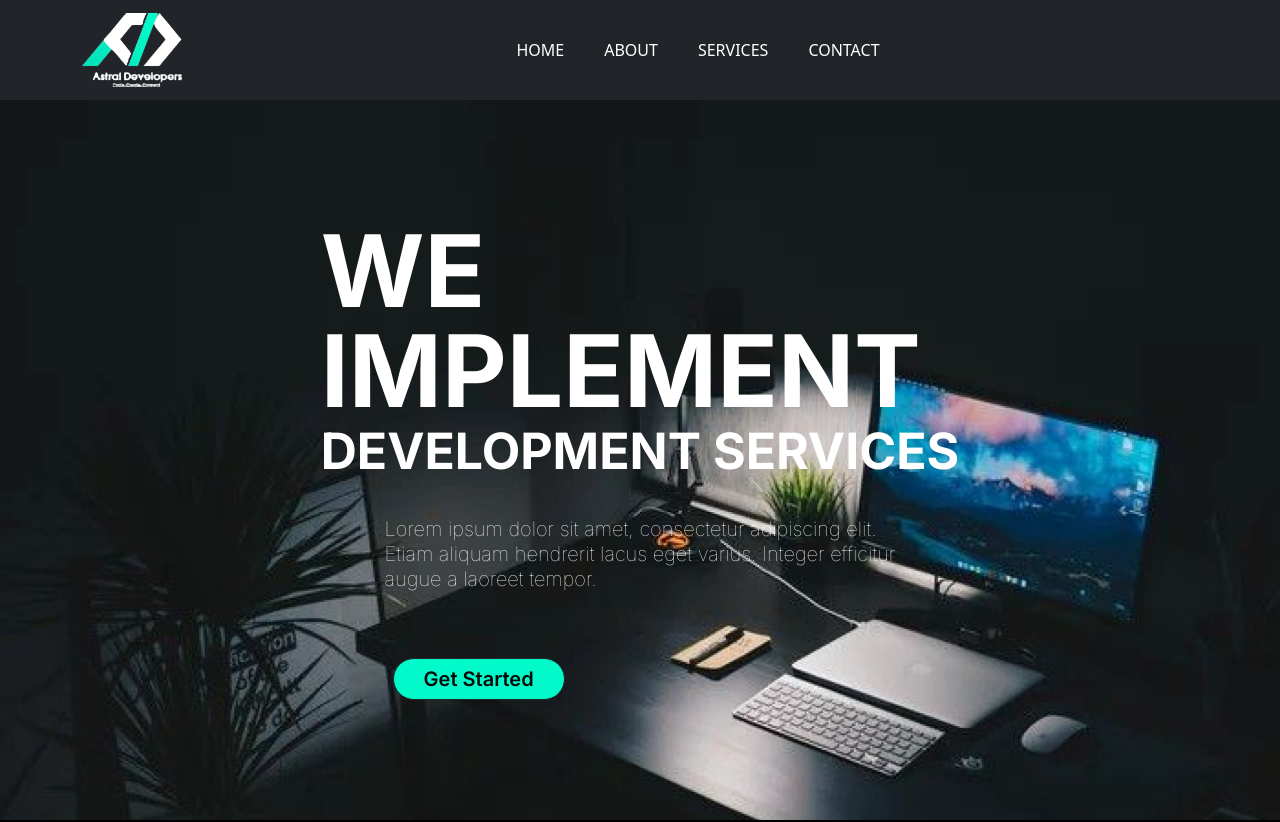
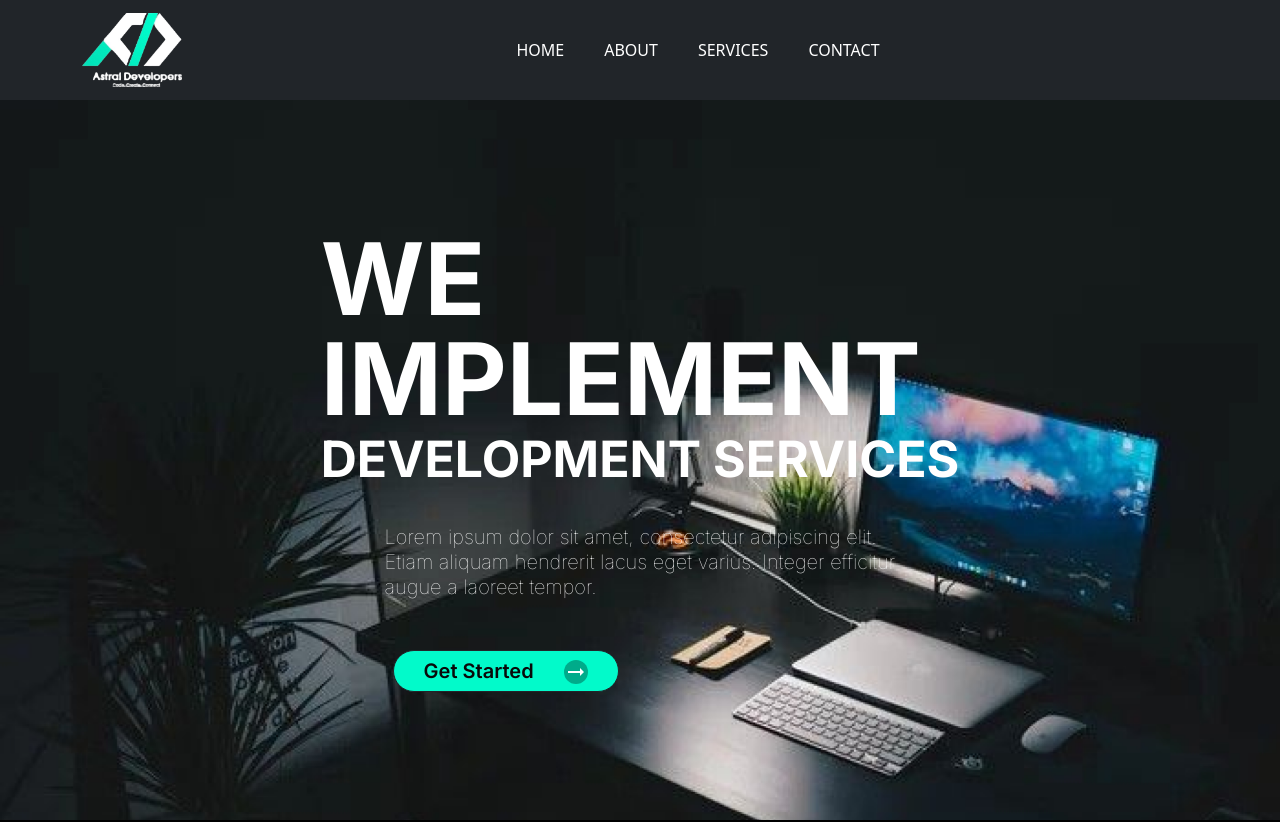
Before and after one commit to ehtisham57/AsteroDev, a React (Create React App) app: page / in a window 1280 px wide. Shown: the top 822 px of the page. Built offline with nearby package versions, Linux system fonts and the light colour scheme.

Commit message:
button arrow

```diff
--- a/src/components/HomeComponents/HomeMainHead/index.css
+++ b/src/components/HomeComponents/HomeMainHead/index.css
@@ -3,6 +3,21 @@
     min-height: 100vh;
     margin: 0;
 
+}
+.ArrowbtnSpn{
+    text-align: center;
+    justify-content: center;
+
+    margin-left: 30px;
+}
+.arrowbtn{
+     text-align: center;
+    justify-content: center;
+    background-color: #00AB8A;
+    border-radius: 50%;
+    text-align: center;
+    margin:auto;
+    color: #ffffff;
 }
 
 .Homeimagediv {
--- a/src/components/HomeComponents/HomeMainHead/index.js
+++ b/src/components/HomeComponents/HomeMainHead/index.js
@@ -1,5 +1,6 @@
 import React from 'react'
 import Button from 'react-bootstrap/Button';
+import ArrowRightAltIcon from '@mui/icons-material/ArrowRightAlt';
 import "./index.css"
 
 const HomeMainHead = () => {
@@ -22,7 +23,7 @@ const HomeMainHead = () => {
                              Etiam aliquam hendrerit lacus eget varius. Integer efficitur <br / > augue a laoreet tempor.
 
                         </p>
-                         <Button className="Homemainbutton mx-2" variant="dark">get Started <i className="bi bi-arrow-right-circle"></i></Button>
+                         <Button className="d-flex Homemainbutton mx-2" variant="dark">get Started <span className='ArrowbtnSpn'> <ArrowRightAltIcon className='arrowbtn' /></span></Button>
                        </div>
 
                 </div>
```
